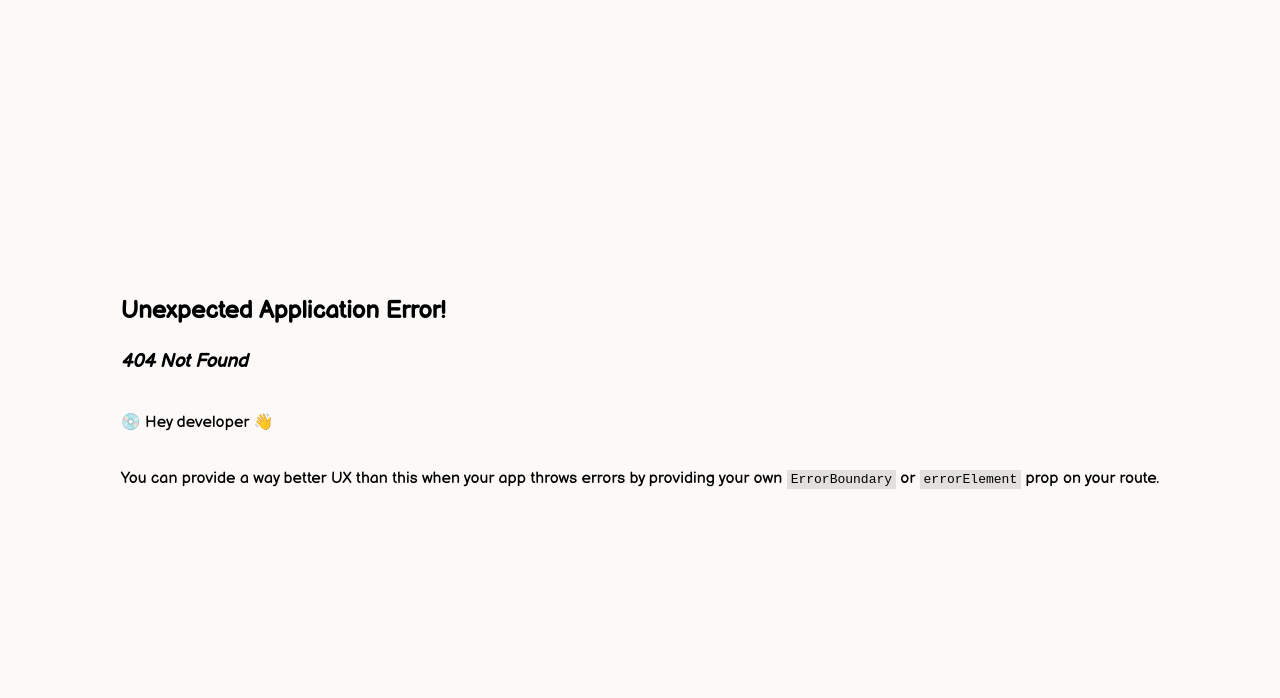
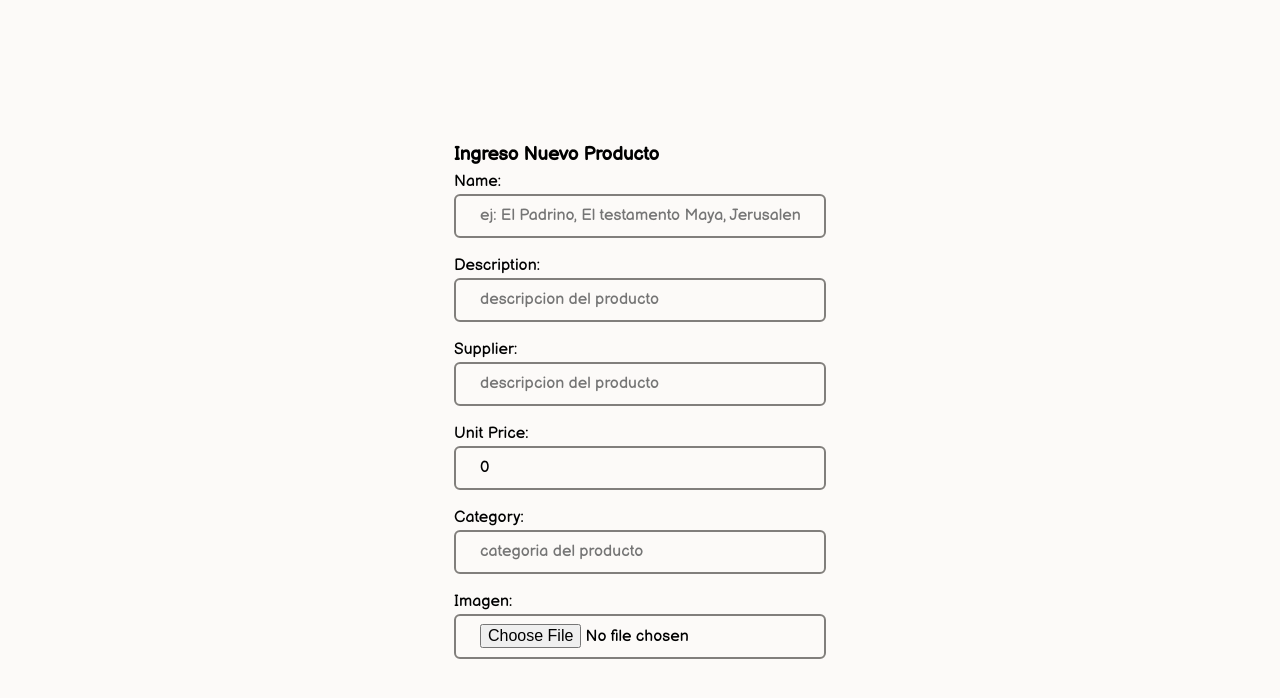
Before and after one commit to fidelChoqueDev/inventario-frontend, a React (Vite) app: page /productRegister in a window 1280 px wide. Before the commit this address had no page. Shown: the top 698 px of the page. Built offline with nearby package versions, Linux system fonts and the light colour scheme.

Commit message:
feat(blog): add register Product page and component

```diff
--- /dev/null
+++ b/src/components/ProductForm/ProductsAdd.tsx
@@ -0,0 +1,66 @@
+import React, { useState } from "react";
+import { addProduct } from "../../interfaces";
+
+const ProductsAdd = () => {
+  const [formData, setFormData] = useState<addProduct>({
+    code: '',
+    name: '',
+    supplier: '',
+    UnitPrice: 0,
+    imagen:'',
+    description: '',
+    category: '',
+    warehouse: ''
+  })
+
+  const handleChangeInput = (e: React.ChangeEvent<HTMLInputElement>) => {
+    const {name, value} = e.target;
+    setFormData(prevData => ({...prevData, [name]: value}))
+  }
+
+  const handleSubmit = (e: React.ChangeEvent<HTMLFormElement>) => {
+    console.log('entro')
+    e.preventDefault();
+    try{
+      console.log(formData)
+    }catch (error) {
+      throw new Error("Something it`s wrong!!");
+    }
+  }
+
+  return (
+    <section>
+      <article>
+        <h1>Ingreso Nuevo Producto</h1>
+        <form onSubmit={handleSubmit}>
+          <div>
+            <label htmlFor="name">Name: </label>
+            <input type="text" name="name" id="name" onChange={handleChangeInput} value={formData.name} required placeholder="ej: El Padrino, El testamento Maya, Jerusalen: Caballo de troya" />
+          </div>
+          <div>
+            <label htmlFor="name">Description: </label>
+            <input type="text" name="description" id="description" onChange={handleChangeInput} value={formData.description} placeholder="descripcion del producto" />
+          </div>
+          <div>
+            <label htmlFor="name">Supplier: </label>
+            <input type="text" name="supplier" id="suplier" placeholder="descripcion del producto" onChange={handleChangeInput} value={formData.supplier}  />
+          </div>
+          <div>
+            <label htmlFor="name">Unit Price: </label>
+            <input type="number" name="unitprice" id="unitprice" placeholder="precio del producto" onChange={handleChangeInput} value={formData.UnitPrice}  />
+          </div>
+          <div>
+            <label htmlFor="name">Category: </label>
+            <input type="text" name="category" id="category" placeholder="categoria del producto" onChange={handleChangeInput} value={formData.category}  />
+          </div>
+          <div>
+            <label htmlFor="name">Imagen: </label>
+            <input type="file" name="imagen" id="imagen" placeholder="Imagen del producto" onChange={handleChangeInput} value={formData.imagen}  />
+          </div>
+        </form>
+      </article>
+    </section>
+
+  );
+}
+export default ProductsAdd;
--- a/src/interfaces/index.tsx
+++ b/src/interfaces/index.tsx
@@ -4,7 +4,7 @@ export interface addProduct {
     supplier: string,
     UnitPrice: number,
     imagen:string,
-    entry: number,
-    exit: number,
-    residue: number
+    description: string,
+    category: string,
+    warehouse: string
 }
--- a/src/main.tsx
+++ b/src/main.tsx
@@ -8,6 +8,7 @@ import DashboardPage from './pages/DashboardPage';
 
 import { createBrowserRouter, RouterProvider } from 'react-router-dom'
 import RecoverPasswordPage from './pages/RecoverPasswordPage';
+import { ProductPage } from './pages/ProductPage';
 
 const router = createBrowserRouter([
   {path: '/',
@@ -26,6 +27,10 @@ const router = createBrowserRouter([
   {
     path: '/recover',
     element: <RecoverPasswordPage/>
+  },
+  {
+    path: '/productRegister',
+    element: <ProductPage/>
   }
 ]);
 
--- a/src/pages/ProductPage.tsx
+++ b/src/pages/ProductPage.tsx
@@ -1,5 +1,4 @@
-import React from 'react'
-import ProductsAdd from '../components/ProductsAdd'
+import ProductsAdd from '../components/ProductForm/ProductsAdd'
 
 export const ProductPage = () => {
   return (
```
Also changed, not shown: src/components/ProductsAdd.tsx (deleted, +0 -8 lines).
